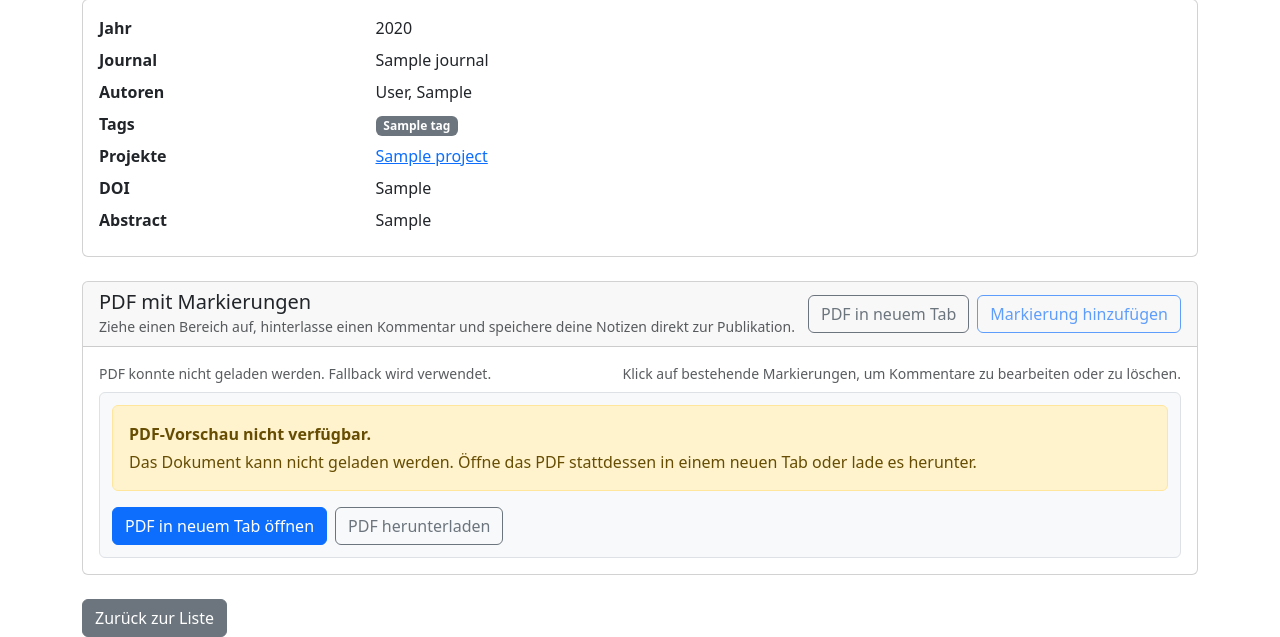
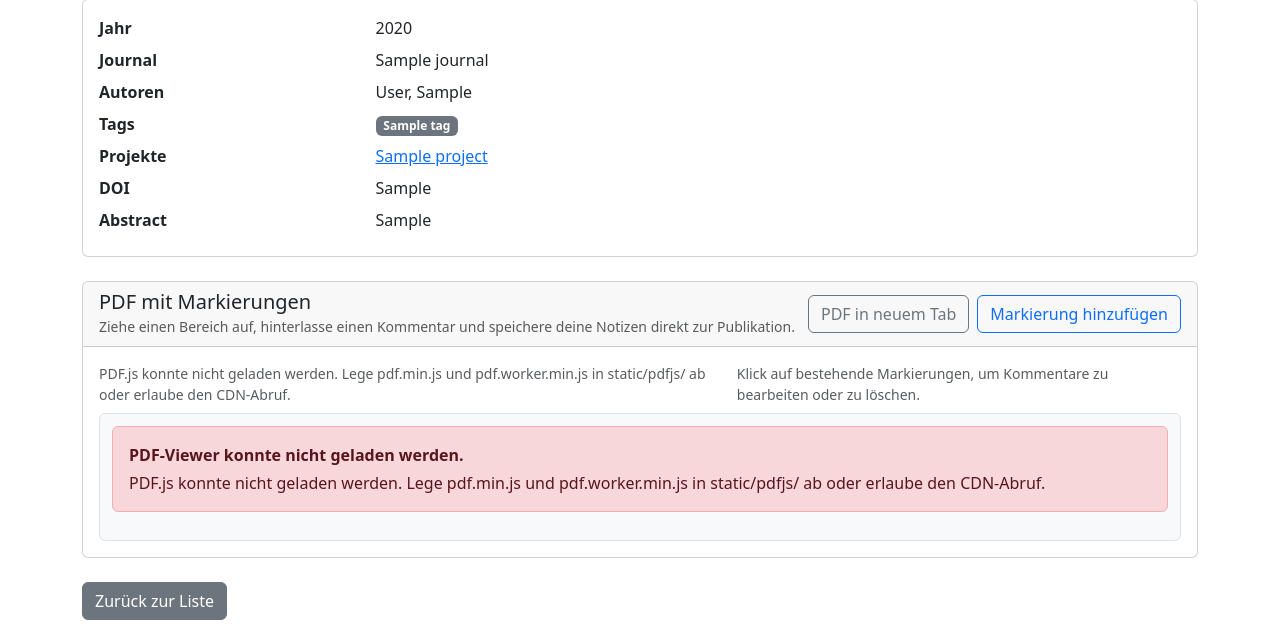
Before and after one commit to sklarmann/SimpleLiteratureManager, a Django app: page /publications/1/ in a window 1280 px wide. Shown: the part 169-806 px from the top of the page. Run offline with Django 5.2, Linux system fonts and the light colour scheme; tables that the repository leaves empty hold one stand-in row (values such as "Sample post"); some libraries are stand-ins or nearby versions.

Commit message:
Remove PDF viewer fallback and require PDF.js assets

```diff
--- a/SimpleLiteratureManager/library/templates/publication_detail.html
+++ b/SimpleLiteratureManager/library/templates/publication_detail.html
@@ -162,82 +162,19 @@
         const cdnPdfJs = "https://cdnjs.cloudflare.com/ajax/libs/pdf.js/4.2.67/pdf.min.js";
         const cdnWorker = "https://cdnjs.cloudflare.com/ajax/libs/pdf.js/4.2.67/pdf.worker.min.js";
 
-        const renderFallbackViewer = (message) => {
-            setStatus(message || "PDF konnte nicht geladen werden.");
-
-            if (!pagesContainer) {
-                return;
-            }
-
+        const renderError = (message) => {
+            if (!pagesContainer) return;
             pagesContainer.innerHTML = "";
 
             const alert = document.createElement("div");
-            alert.className = "alert alert-warning";
+            alert.className = "alert alert-danger";
             alert.innerHTML = `
-                <div class="fw-bold mb-1">PDF-Vorschau nicht verfügbar.</div>
-                <div>Das Dokument kann nicht geladen werden. Öffne das PDF stattdessen in einem neuen Tab oder lade es herunter.</div>
+                <div class="fw-bold mb-1">PDF-Viewer konnte nicht geladen werden.</div>
+                <div>${message || "Bitte stelle sicher, dass PDF.js und der Worker verfügbar sind."}</div>
             `;
 
-            const actions = document.createElement("div");
-            actions.className = "d-flex gap-2 align-items-center mt-2";
-
-            const openButton = document.createElement("a");
-            openButton.href = pdfUrl;
-            openButton.target = "_blank";
-            openButton.rel = "noopener";
-            openButton.className = "btn btn-primary";
-            openButton.textContent = "PDF in neuem Tab öffnen";
-
-            const downloadButton = document.createElement("a");
-            downloadButton.href = pdfUrl;
-            downloadButton.download = "";
-            downloadButton.className = "btn btn-outline-secondary";
-            downloadButton.textContent = "PDF herunterladen";
-
-            actions.appendChild(openButton);
-            actions.appendChild(downloadButton);
-
             pagesContainer.appendChild(alert);
-            pagesContainer.appendChild(actions);
-        };
-
-        const renderInlineBlobViewer = async (message) => {
-            if (toggleButton) {
-                toggleButton.disabled = true;
-                toggleButton.title = "Markierungen stehen ohne PDF.js nicht zur Verfügung.";
-            }
-
-            try {
-                setStatus(message || "PDF wird im Browser angezeigt (ohne Markierungen)...");
-
-                const response = await fetch(pdfUrl);
-                if (!response.ok) {
-                    throw new Error("PDF konnte nicht geladen werden");
-                }
-
-                const blob = await response.blob();
-                const objectUrl = URL.createObjectURL(blob);
-
-                pagesContainer.innerHTML = "";
-
-                const iframe = document.createElement("iframe");
-                iframe.src = objectUrl;
-                iframe.title = "PDF Vorschau";
-                iframe.className = "w-100 border rounded";
-                iframe.style.minHeight = "70vh";
-                iframe.onload = () => URL.revokeObjectURL(objectUrl);
-
-                const hint = document.createElement("div");
-                hint.className = "alert alert-info mt-2";
-                hint.textContent = "Das PDF wird mit dem Browser-Viewer angezeigt. Markierungen sind in diesem Modus deaktiviert.";
-
-                pagesContainer.appendChild(iframe);
-                pagesContainer.appendChild(hint);
-                setStatus("PDF geladen. Markierungen sind deaktiviert.");
-            } catch (error) {
-                console.error(error);
-                renderFallbackViewer("PDF konnte nicht geladen werden. Fallback wird verwendet.");
-            }
+            setStatus(message || "PDF-Viewer konnte nicht geladen werden.");
         };
 
         const overlays = {};
@@ -248,31 +185,37 @@
             const script = document.createElement("script");
             script.src = src;
             script.referrerPolicy = "no-referrer";
+            script.crossOrigin = "anonymous";
             script.addEventListener("load", resolve, { once: true });
-            script.addEventListener("error", reject, { once: true });
+            script.addEventListener("error", () => reject(new Error(`Laden von ${src} fehlgeschlagen`)), { once: true });
             document.head.appendChild(script);
         });
 
         const ensurePdfJsLoaded = async () => {
-            if (window.pdfjsLib) {
-                return;
-            }
+            if (window.pdfjsLib) return;
 
+            const errors = [];
             try {
                 await loadScript(staticPdfJs);
             } catch (error) {
-                await loadScript(cdnPdfJs);
+                errors.push(error.message);
             }
 
             if (!window.pdfjsLib) {
-                throw new Error("PDF.js konnte nicht geladen werden");
+                try {
+                    await loadScript(cdnPdfJs);
+                } catch (error) {
+                    errors.push(error.message);
+                }
+            }
+
+            if (!window.pdfjsLib) {
+                throw new Error(`PDF.js konnte nicht geladen werden (${errors.join("; ") || "keine Quelle verfügbar"}).`);
             }
         };
 
         const configureWorker = async () => {
-            if (!window.pdfjsLib) {
-                return;
-            }
+            if (!window.pdfjsLib) return;
 
             try {
                 const response = await fetch(staticWorker, { method: "HEAD" });
@@ -526,7 +469,7 @@
                 setStatus("PDF bereit. Markierungen hinzufügen oder bearbeiten.");
             } catch (error) {
                 console.error(error);
-                renderInlineBlobViewer("PDF konnte nicht geladen werden. Browser-Anzeige ohne Markierungen aktiviert.");
+                renderError("PDF.js konnte das Dokument nicht laden. Bitte stelle sicher, dass die Bibliothek und der Worker unter static/pdfjs/ liegen oder über das CDN erreichbar sind.");
             }
         };
 
@@ -535,8 +478,9 @@
         ensurePdfJsLoaded()
             .then(configureWorker)
             .then(loadDocument)
-            .catch(() => {
-                renderInlineBlobViewer("PDF-Viewer konnte nicht geladen werden. Browser-Anzeige ohne Markierungen aktiviert.");
+            .catch((error) => {
+                console.error(error);
+                renderError("PDF.js konnte nicht geladen werden. Lege pdf.min.js und pdf.worker.min.js in static/pdfjs/ ab oder erlaube den CDN-Abruf.");
             });
     });
 </script>
```
Also changed, not shown: SimpleLiteratureManager/library/static/pdfjs/README.md.
